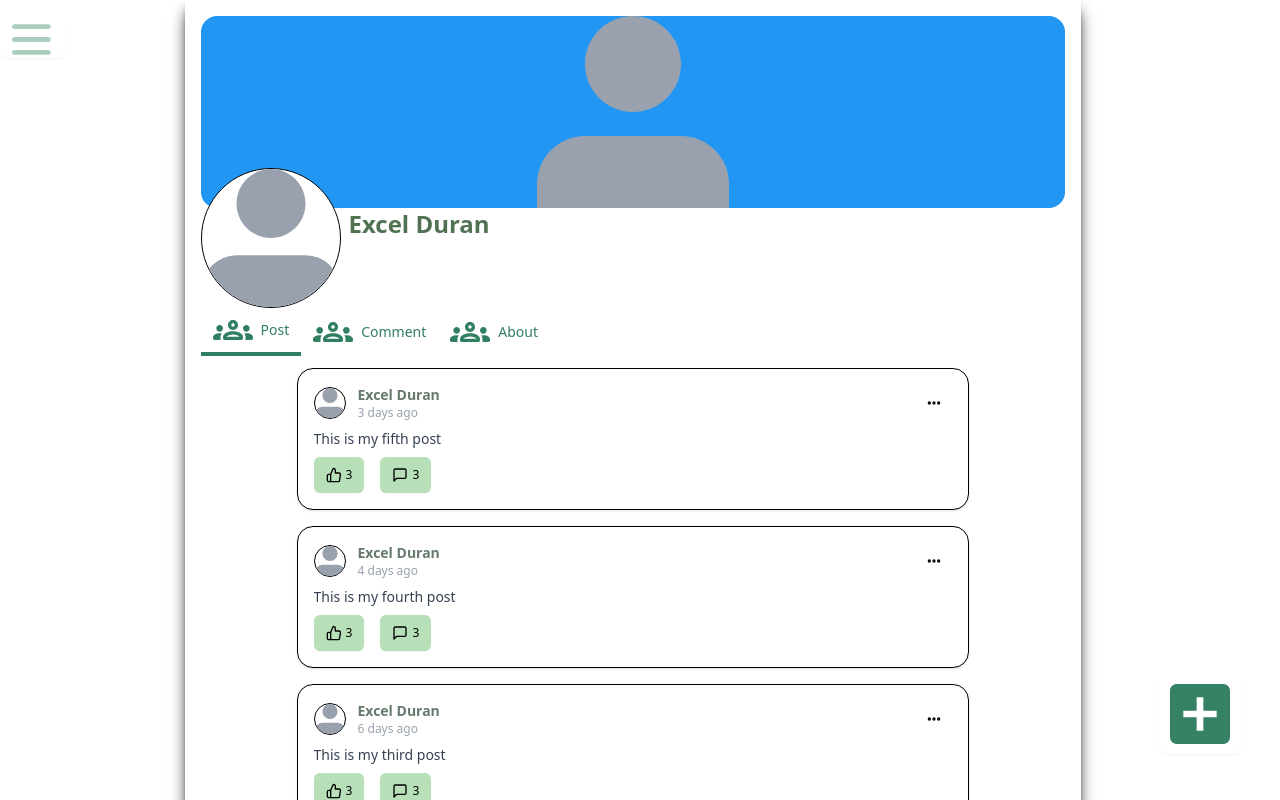
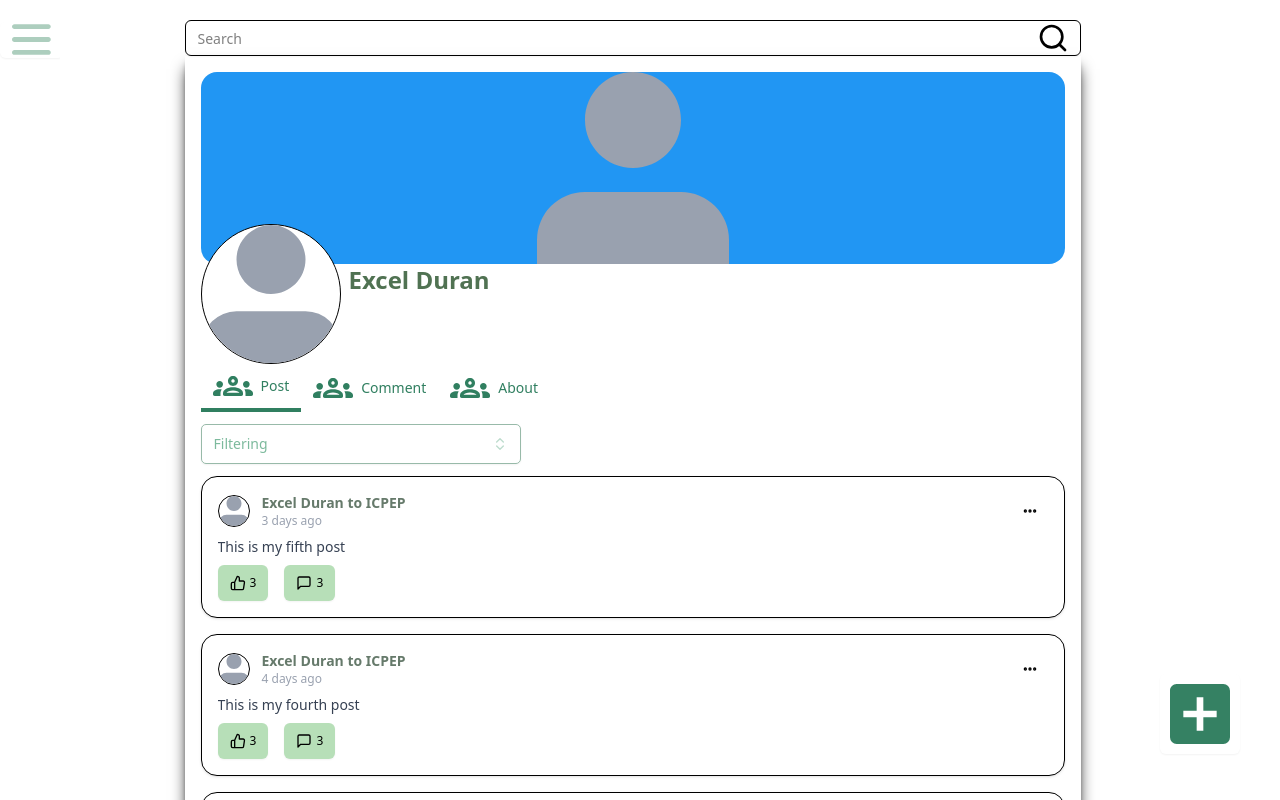
Before and after one commit to kemdav/Tambayan, a Next.js app: page /profile in a window 1280 px wide. Shown: the top 800 px of the page. Built offline with nearby package versions, Linux system fonts and the light colour scheme.

Commit message:
feat: added initial positioning of filtering and searching

```diff
--- a/src/app/(student-view)/(student-dashboard)/join/page.tsx
+++ b/src/app/(student-view)/(student-dashboard)/join/page.tsx
@@ -57,7 +57,7 @@ export default function JoinOrgCardTestPage() {
 
   return (
     <div className="w-full grid place-items-center items-start">
-      <div className="h-auto w-full max-w-3xl shadow-lg/100 p-4">
+      <div className="mainContentCard">
         <JoinOrgCard orgs={sampleOrgs}  onViewClick={handleView} onJoinClick={handleJoin}/>
       </div>
     </div>
--- a/src/app/(student-view)/(student-dashboard)/newsfeed/page.tsx
+++ b/src/app/(student-view)/(student-dashboard)/newsfeed/page.tsx
@@ -11,7 +11,7 @@ export default function TagComponentTestPage() {
 
   return (
     <main className="w-full grid place-items-center items-start mt-10 md:mt-0">
-        <div className="h-auto w-full max-w-3xl shadow-lg/100 p-4">
+        <div className="mainContentCard">
             <StudentNewsfeedCard className="h-1/2"
             myButtons={myButtons}
             selectedButtonId={selectedNavId}
--- a/src/app/(student-view)/(student-dashboard)/profile/page.tsx
+++ b/src/app/(student-view)/(student-dashboard)/profile/page.tsx
@@ -12,7 +12,7 @@ export default function TagComponentTestPage() {
   return (
     <main className="w-full h-full">
       <main className="w-full grid place-items-center items-start">
-        <div className="h-auto w-full max-w-4xl shadow-lg/100 p-4">
+        <div className="mainContentCard">
           <StudentProfileHeader isEditable={true}></StudentProfileHeader>
           <StudentProfileCard className="h-1/2"
             myButtons={myButtons}
--- a/src/app/(student-view)/(student-dashboard)/sideNavBarWrapper.tsx
+++ b/src/app/(student-view)/(student-dashboard)/sideNavBarWrapper.tsx
@@ -4,7 +4,12 @@ import { Button } from "@/app/components/ui/general/button";
 import { ButtonConfig } from "@/app/components/ui/general/button-type";
 import { CreatePostComponent } from "@/app/components/ui/general/create-post-component";
 import SideNavBar from "@/app/components/ui/general/side-navigation-bar-component";
+import SearchBar from "@/app/components/ui/student-view-ui/search-bar";
 import { useState } from "react";
+
+interface Props {
+  children: React.ReactNode;
+}
 
 export const myButtons: ButtonConfig[] = [
   {
@@ -59,10 +64,6 @@ const SideBar = () => {
   </div>);
 }
 
-interface Props {
-  children: React.ReactNode;
-}
-
 function CreatePost() {
   <CreatePostComponent></CreatePostComponent>
 }
@@ -70,6 +71,7 @@ function CreatePost() {
 export default function StudentVerticalNavigation({ children }: Props) {
 
   const [isCreatePostOpen, setCreatePostOpen] = useState(false);
+  const [selectedNavId, setSelectedNavId] = useState<string>("profile");
 
   return (
     <>
@@ -85,10 +87,11 @@ export default function StudentVerticalNavigation({ children }: Props) {
       )}
 
       <div className="relative flex h-dvh">
-        <div className="z-20 fixed">
+        <div className="z-20 fixed overflow-y-auto">
           <SideBar></SideBar>
         </div>
-        <div className="grow flex">
+        <div className="flex-grow flex flex-col items-center pt-5">
+          <SearchBar className="w-full max-w-4xl"></SearchBar>
           {children}
         </div>
         <div className="z-20 fixed bottom-0 right-0 sm:mx-10 sm:my-10 opacity-50 md:opacity-100">
--- a/src/app/(student-view)/(student-dashboard)/subscribed/page.tsx
+++ b/src/app/(student-view)/(student-dashboard)/subscribed/page.tsx
@@ -62,7 +62,7 @@ export default function SubscribedOrgTestPage() {
   };
   return (
     <div className="w-full grid place-items-center items-start">
-      <div className="h-auto w-full max-w-3xl shadow-lg/100 p-10">
+      <div className="mainContentCard">
         <SubscribedOrgComponent orgs={sampleOrgs} onButtonClick={handleNavigate} />
       </div>
     </div>
--- a/src/app/(student-view)/(view-organization)/organization/sideNavbarWrapper.tsx
+++ b/src/app/(student-view)/(view-organization)/organization/sideNavbarWrapper.tsx
@@ -58,7 +58,7 @@ export const myButtons: ButtonConfig[] = [
   export function StudentVerticalNavigation({children}: Props){
     const params = useParams();
     return (
-      <div className="relative flex h-dvh">
+      <div className="relative flex flex-grow h-dvh">
         <div className="z-20 fixed">
           <SideBar></SideBar>
         </div>
--- a/src/app/components/ui/general/display-post-component.tsx
+++ b/src/app/components/ui/general/display-post-component.tsx
@@ -86,7 +86,7 @@ export const DisplayPostComponent: React.FC<DisplayPostComponentProps> = ({
 
   return (
     <>
-      <div className="border rounded-2xl p-4 bg-white shadow-sm max-w-2xl w-full mx-auto relative">
+      <div className="border rounded-2xl p-4 bg-white shadow-sm max-w-4xl w-full mx-auto relative">
         <div className="absolute top-4 right-4 z-10">
           <Popover>
             <PopoverTrigger asChild>
--- /dev/null
+++ b/src/app/components/ui/student-view-ui/search-bar.tsx
@@ -0,0 +1,12 @@
+import { SearchIcon } from "lucide-react";
+import { Input } from "../general/input/input";
+
+interface Props {
+    className?: string;
+}
+
+export default function SearchBar({ className }: Props) {
+    return (
+        <main className={className}><Input placeholder="Search" rightIcon={<SearchIcon className="h-8 w-8" />} /></main>
+    );
+}
--- a/src/app/components/ui/student-view-ui/student-profile-card.tsx
+++ b/src/app/components/ui/student-view-ui/student-profile-card.tsx
@@ -9,6 +9,8 @@ import CommentToOrgCard from "../general/comment-toOrg-card";
 import { useState } from "react";
 import { UpcomingEventComponent } from "../general/upcoming-event-component";
 import UpcomingorgEventComponent from "../general/upcomingorg-event-component";
+import DropDownRole from "../general/dropdown/dropdown-role";
+import { DropdownStatus } from "../general/dropdown/dropdown-status";
 
 interface Props extends studentProps {
     className?: string;
@@ -100,10 +102,19 @@ export const Posts: Poster[] = [
     }
 ];
 
-
+const options = [
+  { value: "recent", label: "Most Recent" },
+  { value: "oldest", label: "Oldest" },
+  { value: "mostLikedAllTime", label: "Most Liked All Time" },
+  { value: "mostLikedMonth", label: "Most Liked Month" },
+  { value: "mostLikedWeek", label: "Most Liked Week" }
+];
 const PostPage = () => {
     return (
         <div className="mt-3">
+            <div className="mb-3">
+                <DropDownRole options={options} placeholder="Filtering" width="w-xs"></DropDownRole>
+            </div>
             {Posts.length === 0 ? (<p>No users found</p>) : (
                 <ul className="space-y-4">
                     {Posts.map((Posts) => (
@@ -111,7 +122,8 @@ const PostPage = () => {
                             daysSincePosted={Posts.daysSincePosted}
                             content={Posts.content}
                             likes={Posts.likes}
-                            comments={Posts.comments} />
+                            comments={Posts.comments}
+                            recipient="ICPEP" />
                     ))}
                 </ul>
             )}
--- a/src/app/globals.css
+++ b/src/app/globals.css
@@ -95,6 +95,9 @@ input[type="password"]::-webkit-password-reveal-button {
 .horizontalNavBarButtonIcons {
   @apply size-10;
 }
+.mainContentCard{
+  @apply  h-auto min-h-dvh w-full max-w-4xl shadow-lg/100 p-4
+}
 
 .custom-checkbox {
   position: relative;
```
